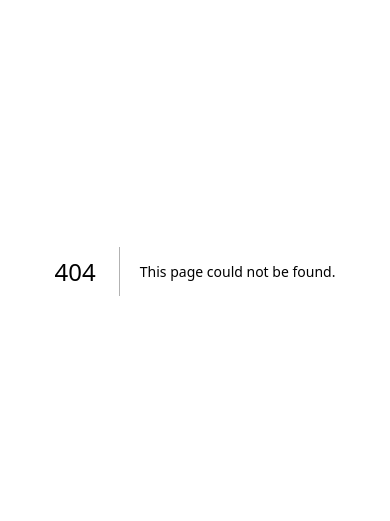
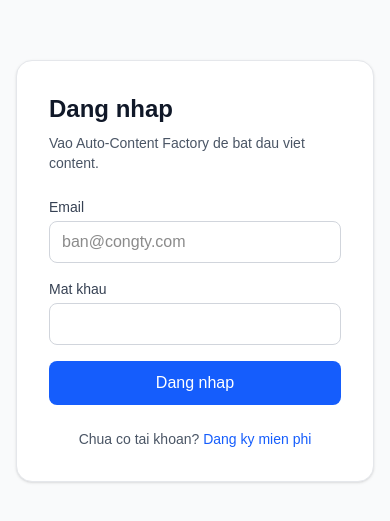
Before and after one commit to vuhuyhai/auto-content-factory, a Next.js app: page /login in a window 390 px wide. Before the commit this address had no page. Shown: the part 151-672 px from the top of the page. Built offline with nearby package versions, Linux system fonts and the light colour scheme.

Commit message:
feat(week1-day2): add login page with Server Action + dashboard placeholder
- Route group (auth) for login UI
- Server Action with useActionState for form submission
- Vietnamese copy, mobile-first Tailwind styling
- Dashboard page reads user from Supabase server client

```diff
--- /dev/null
+++ b/src/app/(auth)/login/actions.ts
@@ -0,0 +1,38 @@
+'use server'
+
+import { revalidatePath } from 'next/cache'
+import { redirect } from 'next/navigation'
+import { createClient } from '@/lib/supabase/server'
+
+export interface LoginState {
+  error?: string
+}
+
+export async function login(
+  _prevState: LoginState,
+  formData: FormData
+): Promise<LoginState> {
+  const email = formData.get('email')
+  const password = formData.get('password')
+
+  if (typeof email !== 'string' || typeof password !== 'string') {
+    return { error: 'Email va mat khau khong hop le.' }
+  }
+
+  if (!email || !password) {
+    return { error: 'Vui long nhap day du email va mat khau.' }
+  }
+
+  const supabase = await createClient()
+  const { error } = await supabase.auth.signInWithPassword({
+    email,
+    password,
+  })
+
+  if (error) {
+    return { error: 'Email hoac mat khau khong dung.' }
+  }
+
+  revalidatePath('/', 'layout')
+  redirect('/dashboard')
+}
--- /dev/null
+++ b/src/app/(auth)/login/page.tsx
@@ -0,0 +1,89 @@
+'use client'
+
+import { useActionState } from 'react'
+import Link from 'next/link'
+import { login, type LoginState } from './actions'
+
+const initialState: LoginState = {}
+
+export default function LoginPage() {
+  const [state, formAction, isPending] = useActionState(login, initialState)
+
+  return (
+    <main className="min-h-screen flex items-center justify-center bg-gray-50 px-4">
+      <div className="w-full max-w-md bg-white rounded-2xl shadow-sm border border-gray-200 p-8">
+        <h1 className="text-2xl font-semibold text-gray-900 mb-2">
+          Dang nhap
+        </h1>
+        <p className="text-sm text-gray-600 mb-6">
+          Vao Auto-Content Factory de bat dau viet content.
+        </p>
+
+        <form action={formAction} className="space-y-4">
+          <div>
+            <label
+              htmlFor="email"
+              className="block text-sm font-medium text-gray-700 mb-1"
+            >
+              Email
+            </label>
+            <input
+              id="email"
+              name="email"
+              type="email"
+              required
+              autoComplete="email"
+              className="w-full px-3 py-2 border border-gray-300 rounded-lg focus:outline-none focus:ring-2 focus:ring-blue-500 focus:border-transparent"
+              placeholder="ban@congty.com"
+            />
+          </div>
+
+          <div>
+            <label
+              htmlFor="password"
+              className="block text-sm font-medium text-gray-700 mb-1"
+            >
+              Mat khau
+            </label>
+            <input
+              id="password"
+              name="password"
+              type="password"
+              required
+              autoComplete="current-password"
+              minLength={6}
+              className="w-full px-3 py-2 border border-gray-300 rounded-lg focus:outline-none focus:ring-2 focus:ring-blue-500 focus:border-transparent"
+            />
+          </div>
+
+          {state.error ? (
+            <p
+              role="alert"
+              className="text-sm text-red-600 bg-red-50 border border-red-200 rounded-lg px-3 py-2"
+            >
+              {state.error}
+            </p>
+          ) : null}
+
+          <button
+            type="submit"
+            disabled={isPending}
+            className="w-full bg-blue-600 text-white font-medium py-2.5 rounded-lg hover:bg-blue-700 disabled:opacity-50 disabled:cursor-not-allowed transition"
+          >
+            {isPending ? 'Dang dang nhap...' : 'Dang nhap'}
+          </button>
+        </form>
+
+        <p className="text-sm text-gray-600 text-center mt-6">
+          Chua co tai khoan?{' '}
+          <Link
+            href="/signup"
+            className="text-blue-600 font-medium hover:underline"
+          >
+            Dang ky mien phi
+          </Link>
+        </p>
+      </div>
+    </main>
+  )
+}
--- /dev/null
+++ b/src/app/dashboard/page.tsx
@@ -0,0 +1,26 @@
+import { createClient } from '@/lib/supabase/server'
+
+export default async function DashboardPage() {
+  const supabase = await createClient()
+  const {
+    data: { user },
+  } = await supabase.auth.getUser()
+
+  return (
+    <main className="min-h-screen bg-gray-50 px-4 py-8">
+      <div className="max-w-4xl mx-auto">
+        <h1 className="text-3xl font-bold text-gray-900 mb-2">Dashboard</h1>
+        <p className="text-gray-600 mb-6">
+          Chao mung quay tro lai, {user?.email}.
+        </p>
+
+        <div className="bg-white rounded-2xl border border-gray-200 p-6">
+          <p className="text-sm text-gray-500">User ID: {user?.id}</p>
+          <p className="text-sm text-gray-500 mt-2">
+            Day la placeholder. Week 1 Day 5-7 se thiet ke lai voi Bento Grid.
+          </p>
+        </div>
+      </div>
+    </main>
+  )
+}
```
